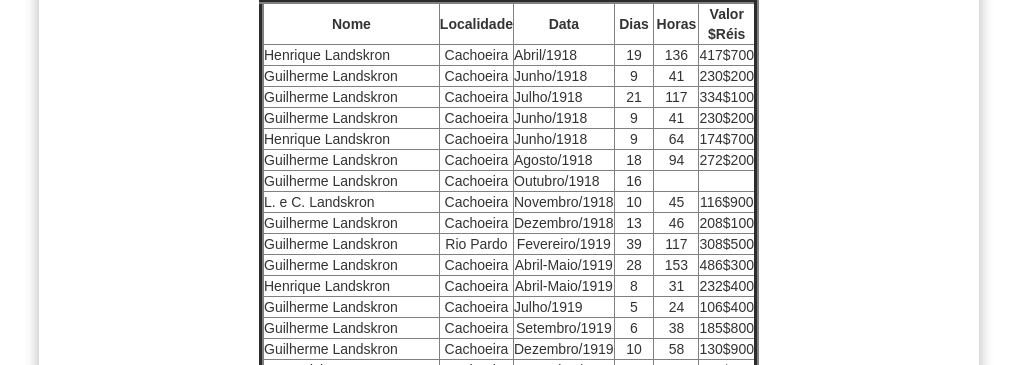
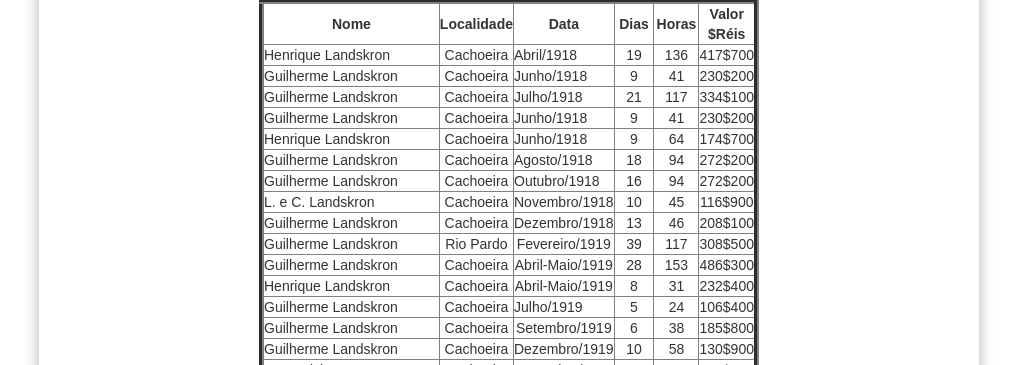
Before and after one commit to claudiovargas1955/claudiovargas1955.github.io, a Jekyll site: the page built from _pages/história-da-iasd-bosque.html, in a window 1280 px wide and 900 px high, scrolled down 1807 px. Shown: the part 87-452 px from the top of the window, without its empty margins (131-1148 px from the left). Built offline with Jekyll 4.4.1, drawn with Linux system fonts in a browser that asks for light colours; some web fonts are replaced.

Commit message:
Update história-da-iasd-bosque.html

```diff
--- a/_pages/história-da-iasd-bosque.html
+++ b/_pages/história-da-iasd-bosque.html
@@ -229,8 +229,8 @@ Emilio Froemming.<br>
            <td align="center" width="50px">Cachoeira</td>
            <td align="left">Outubro/1918</td>
            <td align="center">16</td>
-           <td align="center"></td>
-           <td align="center"></td>
+           <td align="center">94</td>
+           <td align="center">272$200</td>
         </tr>
         <tr>
            <td align="left" width="300px">L. e C. Landskron</td>
```
